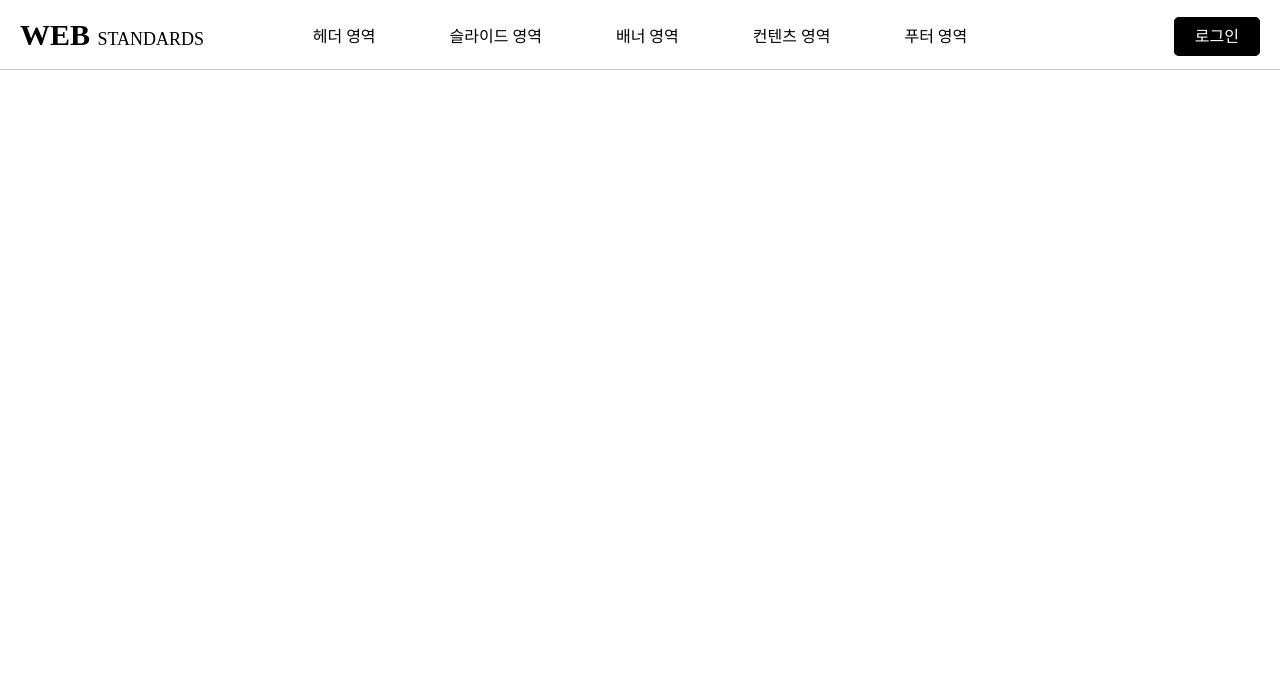
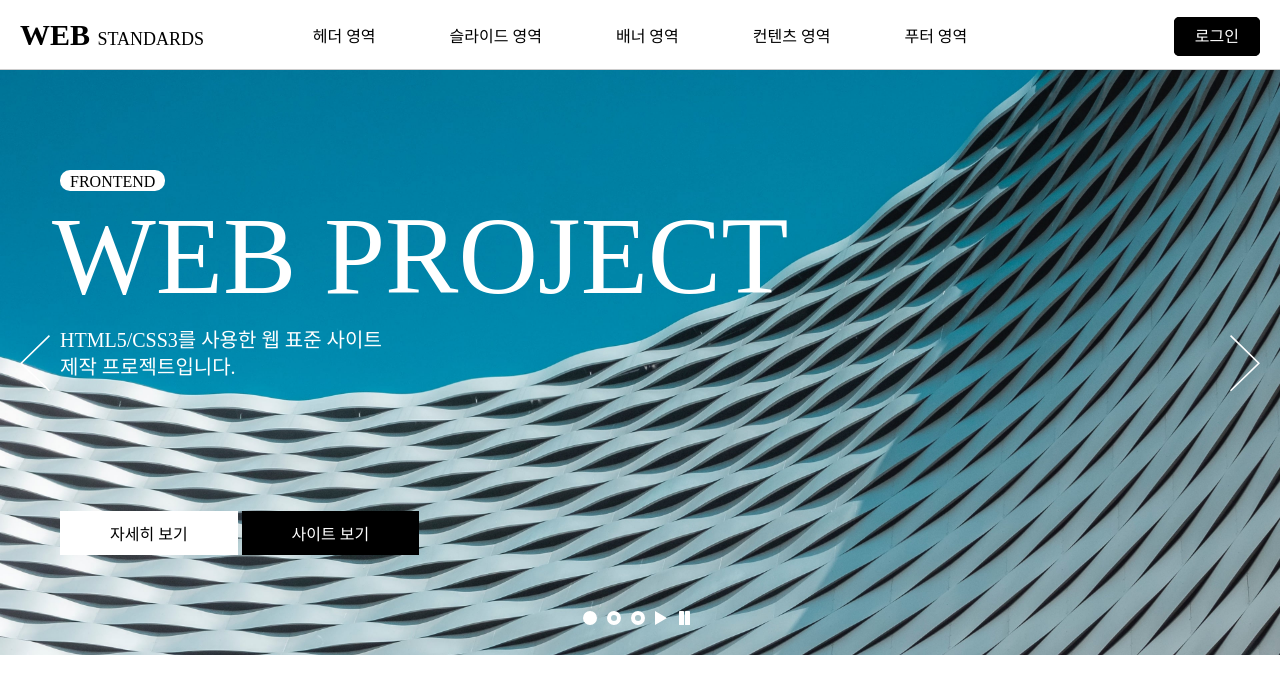
Before and after one commit to joon6390/Web_Standards-Stie, a plain HTML site: page site/index.html in a window 1280 px wide. Drawn offline with Linux system fonts and the light colour scheme; a web font is replaced by a local one.

Commit message:
슬라이더 완료

```diff
--- /dev/null
+++ b/site/assets/css/slider.css
@@ -0,0 +1,84 @@
+.slider {
+    position: relative;
+}
+.slider__img {
+    background: url(../img/slider_bg01.jpg) no-repeat center center / cover;
+}
+.slider__img .desc {
+    width: 1160px;
+    margin: 0 auto;
+    padding: 100px 20px;
+}
+.slider__img .desc span {
+    font-size: 16px;
+    background-color: #fff;
+    padding: 3px 10px 0 10px;
+    border-radius: 10px;
+    text-transform: uppercase;
+    margin-bottom: 10px;
+    display: inline-block;
+}
+.slider__img .desc h3 {
+    font-size: 110px;
+    font-weight: 300;
+    line-height: 1;
+    color: #fff;
+    text-transform: uppercase;
+    margin-bottom: 16px;
+    margin-left: -8px;
+}
+.slider__img .desc p {
+    font-size: 20px;
+    font-weight: 300;
+    color: #fff;
+    line-height: 1.35;
+    margin-bottom: 130px;
+}
+.slider__img .desc .btn a{
+    font-size: 16px;
+    background: #fff;
+    padding: 10px 50px;
+    display: inline-block;
+}
+.slider__img .desc .btn a.black {
+    background: #000;
+    color: #fff;
+}
+.slider__arrow a {
+    position: absolute;
+    top: 50%;
+    transform: translateY(-50%);
+    width: 30px;
+    height: 56px;
+    background-image: url(../img/slider_icon.svg);
+}
+.slider__arrow a.left {
+    left: 20px;
+}
+.slider__arrow a.right {
+    right: 20px;
+    background-position: -50px 0;
+}
+
+.slider__dot {
+    position: absolute;
+    left: 50%;
+    bottom: 25px;
+    transform: translateX(-50%);
+}
+.slider__dot a {
+    display: inline-block;
+    width: 20px;
+    height: 20px;
+    background-image: url(../img/slider_icon.svg);
+    background-position: -20px -70px;
+}
+.slider__dot a.active {
+    background-position: 0 -70px;
+}
+.slider__dot a.play {
+    background-position: -40px -70px;
+}
+.slider__dot a.stop {
+    background-position: -60px -70px;
+}
--- a/site/index.html
+++ b/site/index.html
@@ -18,11 +18,13 @@
 
     <!-- CSS(섹션) -->
     <link rel="stylesheet" href="assets/css/header.css"> <!-- 헤더 영역 -->
+    <link rel="stylesheet" href="assets/css/slider.css"> <!-- 슬라이더 영역 -->
 
 </head>
 <body>
     <div id="skip">
         <a href="#haderType">헤더 영역 바로가기</a>
+        <a href="#sliderType">슬라이드 영역 바로가기</a>
     </div>
     <!-- skip -->
 
@@ -45,5 +47,41 @@
             </div>
         </div>
     </header>
+    <!-- header -->
+     <main id="mainType">
+        <section id="sliderType" class="slider__wrap nexon">
+            <h2 class="blind">슬라이드 유형</h2>
+            <div class="slider__inner">
+                <div class="slider">
+                    <div class="slider__img">
+                        <div class="desc">
+                            <span>frontend</span>
+                            <h3>web project</h3>
+                            <p>
+                                HTML5/CSS3를 사용한 웹 표준 사이트<br />
+                                제작 프로젝트입니다.
+                            </p>
+                            <div class="btn">
+                                <a href="/">자세히 보기</a>
+                                <a href="/" class="black">사이트 보기</a>
+                            </div>
+                        </div>
+                    </div>
+                    <div class="slider__arrow">
+                        <a href="/" class="left"><span class="ir">이전 이미지</span></a>
+                        <a href="/" class="right"><span class="ir">다음 이미지</span></a>
+                    </div>
+                    <div class="slider__dot">
+                        <a href="/" class="dot active"><span class="ir">1</span></a>
+                        <a href="/" class="dot"><span class="ir">2</span></a>
+                        <a href="/" class="dot"><span class="ir">3</span></a>
+                        <a href="/" class="play"><span class="ir">플레이</span></a>
+                        <a href="/" class="stop"><span class="ir">정지</span></a>
+                    </div>
+                </div>
+            </div>
+        </section>
+        <!-- slider -->
+     </main>
 </body>
 </html>
```
Also changed, not shown: site/assets/img/slider_bg01.jpg (renamed from sliderType/img/slider_bg01.jpg), site/assets/img/slider_icon.svg (renamed from sliderType/img/slider_icon.svg).
